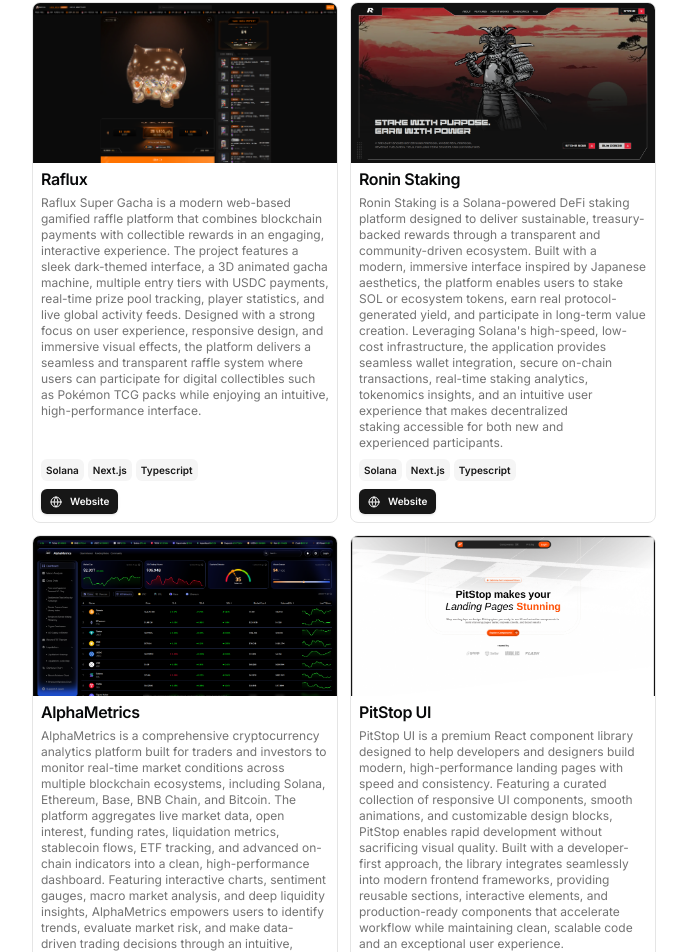
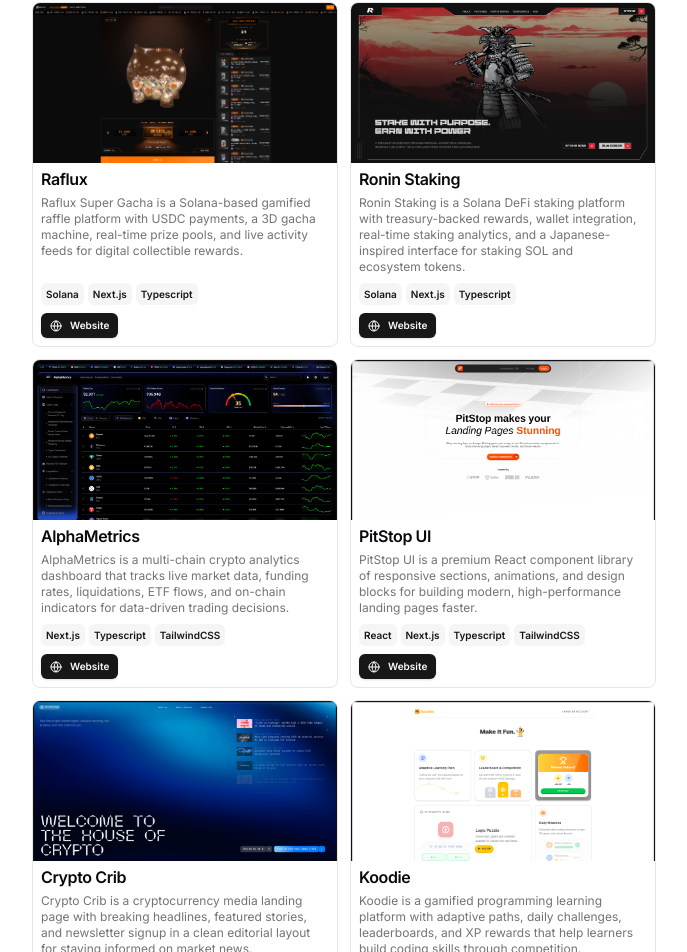
Before and after one commit to Candra0x6/Portfolio-Website, a Next.js app: page / in a window 1280 px wide. Shown: the part 1100-2052 px from the top of the page, without its empty margins (296-983 px from the left). Built offline with nearby package versions, Linux system fonts and the light colour scheme.

Commit message:
refactor: simplify project descriptions for clarity and conciseness in resume data

```diff
--- a/src/data/resume.tsx
+++ b/src/data/resume.tsx
@@ -91,7 +91,7 @@
       dates: "2025 - Present",
       active: true,
       description:
-        "Raflux Super Gacha is a modern web-based gamified raffle platform that combines blockchain payments with collectible rewards in an engaging, interactive experience. The project features a sleek dark-themed interface, a 3D animated gacha machine, multiple entry tiers with USDC payments, real-time prize pool tracking, player statistics, and live global activity feeds. Designed with a strong focus on user experience, responsive design, and immersive visual effects, the platform delivers a seamless and transparent raffle system where users can participate for digital collectibles such as Pokémon TCG packs while enjoying an intuitive, high-performance interface.",
+        "Raflux Super Gacha is a Solana-based gamified raffle platform with USDC payments, a 3D gacha machine, real-time prize pools, and live activity feeds for digital collectible rewards.",
       technologies: ["Solana", "Next.js", "Typescript"],
       links: [
         {
@@ -108,7 +108,7 @@
       dates: "2025 - Present",
       active: true,
       description:
-        "Ronin Staking is a Solana-powered DeFi staking platform designed to deliver sustainable, treasury-backed rewards through a transparent and community-driven ecosystem. Built with a modern, immersive interface inspired by Japanese aesthetics, the platform enables users to stake SOL or ecosystem tokens, earn real protocol-generated yield, and participate in long-term value creation. Leveraging Solana's high-speed, low-cost infrastructure, the application provides seamless wallet integration, secure on-chain transactions, real-time staking analytics, tokenomics insights, and an intuitive user experience that makes decentralized staking accessible for both new and experienced participants.",
+        "Ronin Staking is a Solana DeFi staking platform with treasury-backed rewards, wallet integration, real-time staking analytics, and a Japanese-inspired interface for staking SOL and ecosystem tokens.",
       technologies: ["Solana", "Next.js", "Typescript"],
       links: [
         {
@@ -125,7 +125,7 @@
       dates: "2025 - Present",
       active: true,
       description:
-        "AlphaMetrics is a comprehensive cryptocurrency analytics platform built for traders and investors to monitor real-time market conditions across multiple blockchain ecosystems, including Solana, Ethereum, Base, BNB Chain, and Bitcoin. The platform aggregates live market data, open interest, funding rates, liquidation metrics, stablecoin flows, ETF tracking, and advanced on-chain indicators into a clean, high-performance dashboard. Featuring interactive charts, sentiment gauges, macro market analysis, and deep liquidity insights, AlphaMetrics empowers users to identify trends, evaluate market risk, and make data-driven trading decisions through an intuitive, responsive interface optimized for both desktop and mobile experiences.",
+        "AlphaMetrics is a multi-chain crypto analytics dashboard that tracks live market data, funding rates, liquidations, ETF flows, and on-chain indicators for data-driven trading decisions.",
       technologies: ["Next.js", "Typescript", "TailwindCSS"],
       links: [
         {
@@ -142,7 +142,7 @@
       dates: "2025 - Present",
       active: true,
       description:
-        "PitStop UI is a premium React component library designed to help developers and designers build modern, high-performance landing pages with speed and consistency. Featuring a curated collection of responsive UI components, smooth animations, and customizable design blocks, PitStop enables rapid development without sacrificing visual quality. Built with a developer-first approach, the library integrates seamlessly into modern frontend frameworks, providing reusable sections, interactive elements, and production-ready components that accelerate workflow while maintaining clean, scalable code and an exceptional user experience.",
+        "PitStop UI is a premium React component library of responsive sections, animations, and design blocks for building modern, high-performance landing pages faster.",
       technologies: ["React", "Next.js", "Typescript", "TailwindCSS"],
       links: [
         {
@@ -159,7 +159,7 @@
       dates: "2025 - Present",
       active: true,
       description:
-        "Crypto Crib is a modern cryptocurrency media platform that delivers real-time market news, in-depth analysis, and curated insights for investors, traders, and blockchain enthusiasts. Designed with a clean editorial interface and immersive visual aesthetics, the landing page highlights breaking headlines, featured stories, and newsletter subscriptions while providing a seamless reading experience across devices. Built with performance and responsiveness in mind, Crypto Crib combines engaging content presentation, intuitive navigation, and contemporary web design to establish a trusted destination for staying informed about the rapidly evolving crypto ecosystem.",
+        "Crypto Crib is a cryptocurrency media landing page with breaking headlines, featured stories, and newsletter signup in a clean editorial layout for staying informed on market news.",
       technologies: ["Next.js", "Typescript", "TailwindCSS"],
       links: [
         {
@@ -176,7 +176,7 @@
       dates: "2025 - Present",
       active: true,
       description:
-        "Koodie is a gamified learning platform designed to make programming education engaging, interactive, and rewarding. Built with a clean, modern interface, the platform combines adaptive learning paths, daily coding challenges, leaderboards, and achievement-based rewards to motivate learners through game-like progression. Interactive exercises, XP systems, streaks, and milestone rewards encourage consistent practice while providing a personalized learning experience that adapts to each user's skill level. Koodie delivers an intuitive and enjoyable environment that helps aspiring developers build real-world coding skills through continuous learning and friendly competition.",
+        "Koodie is a gamified programming learning platform with adaptive paths, daily challenges, leaderboards, and XP rewards that help learners build coding skills through competition.",
       technologies: ["Next.js", "Typescript", "TailwindCSS"],
       links: [
         {
@@ -193,7 +193,7 @@
       dates: "2025 - Present",
       active: true,
       description:
-        "Asyah is a modern Islamic fintech platform that bridges Sharia-compliant investment principles with real-world asset-backed opportunities. Designed with a clean, trustworthy interface, the platform enables users to access transparent investment products that adhere to Islamic financial principles while prioritizing security, sustainability, and long-term wealth preservation. Featuring an intuitive onboarding experience, educational content, and streamlined account management, Asyah delivers a seamless digital platform that makes ethical investing more accessible through modern web technologies and a user-centric design.",
+        "Asyah is an Islamic fintech platform for Sharia-compliant, asset-backed investments with transparent products, educational content, and a clean onboarding experience.",
       technologies: ["Next.js", "Typescript", "TailwindCSS"],
       links: [
         {
```
